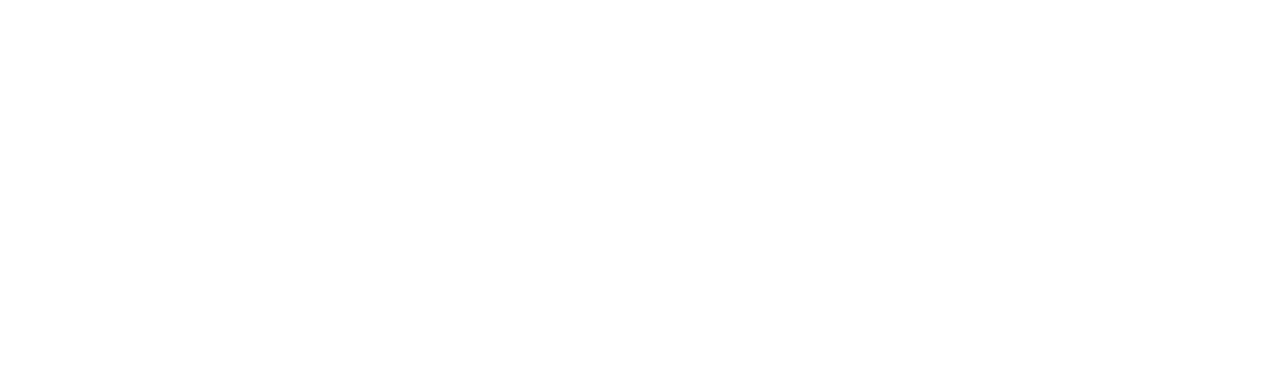
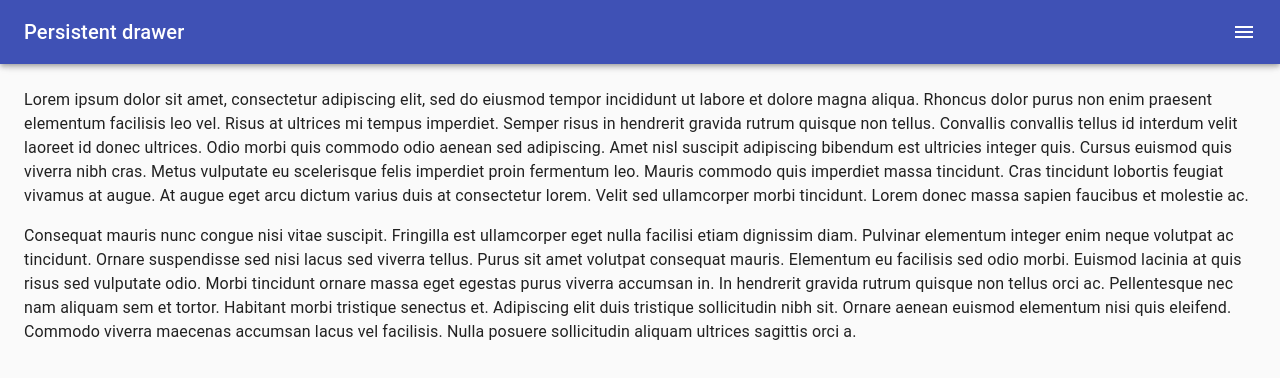
Before and after one commit to Cosmonauto/notorious, a React (Create React App) app: page / in a window 1280 px wide. Shown: the top 378 px of the page. Built offline with nearby package versions, Linux system fonts and the light colour scheme.

Commit message:
added new components

```diff
--- a/package.json
+++ b/package.json
@@ -3,11 +3,15 @@
   "version": "0.1.0",
   "private": true,
   "dependencies": {
+    "@material-ui/core": "^4.11.4",
+    "@material-ui/icons": "^4.11.2",
     "@testing-library/jest-dom": "^5.11.4",
     "@testing-library/react": "^11.1.0",
     "@testing-library/user-event": "^12.1.10",
+    "hero-slider": "^2.0.3",
     "react": "^17.0.2",
     "react-dom": "^17.0.2",
+    "react-responsive-carousel": "^3.2.18",
     "react-scripts": "4.0.3",
     "web-vitals": "^1.0.1"
   },
--- a/src/App.js
+++ b/src/App.js
@@ -1,10 +1,9 @@
 import React from 'react';
+import MainPage from './Views/MainPage/MainPage';
 
 function App() {
   return (
-    <div className="App">
-
-    </div>
+    <MainPage />
   );
 }
 
--- /dev/null
+++ b/src/Layouts/MainLayout.js
@@ -0,0 +1,182 @@
+import React from 'react';
+import clsx from 'clsx';
+import { makeStyles, useTheme } from '@material-ui/core/styles';
+import Drawer from '@material-ui/core/Drawer';
+import AppBar from '@material-ui/core/AppBar';
+import Toolbar from '@material-ui/core/Toolbar';
+import CssBaseline from '@material-ui/core/CssBaseline';
+import List from '@material-ui/core/List';
+import Typography from '@material-ui/core/Typography';
+import Divider from '@material-ui/core/Divider';
+import IconButton from '@material-ui/core/IconButton';
+import MenuIcon from '@material-ui/icons/Menu';
+import ChevronLeftIcon from '@material-ui/icons/ChevronLeft';
+import ChevronRightIcon from '@material-ui/icons/ChevronRight';
+import ListItem from '@material-ui/core/ListItem';
+import ListItemIcon from '@material-ui/core/ListItemIcon';
+import ListItemText from '@material-ui/core/ListItemText';
+import InboxIcon from '@material-ui/icons/MoveToInbox';
+import MailIcon from '@material-ui/icons/Mail';
+
+const drawerWidth = 240;
+
+const useStyles = makeStyles((theme) => ({
+    root: {
+        display: 'flex',
+    },
+    appBar: {
+        transition: theme.transitions.create(['margin', 'width'], {
+            easing: theme.transitions.easing.sharp,
+            duration: theme.transitions.duration.leavingScreen,
+        }),
+    },
+    appBarShift: {
+        width: `calc(100% - ${drawerWidth}px)`,
+        transition: theme.transitions.create(['margin', 'width'], {
+            easing: theme.transitions.easing.easeOut,
+            duration: theme.transitions.duration.enteringScreen,
+        }),
+        marginRight: drawerWidth,
+    },
+    title: {
+        flexGrow: 1,
+    },
+    hide: {
+        display: 'none',
+    },
+    drawer: {
+        width: drawerWidth,
+        flexShrink: 0,
+    },
+    drawerPaper: {
+        width: drawerWidth,
+    },
+    drawerHeader: {
+        display: 'flex',
+        alignItems: 'center',
+        padding: theme.spacing(0, 1),
+        // necessary for content to be below app bar
+        ...theme.mixins.toolbar,
+        justifyContent: 'flex-start',
+    },
+    content: {
+        flexGrow: 1,
+        padding: theme.spacing(3),
+        transition: theme.transitions.create('margin', {
+            easing: theme.transitions.easing.sharp,
+            duration: theme.transitions.duration.leavingScreen,
+        }),
+        marginRight: -drawerWidth,
+    },
+    contentShift: {
+        transition: theme.transitions.create('margin', {
+            easing: theme.transitions.easing.easeOut,
+            duration: theme.transitions.duration.enteringScreen,
+        }),
+        marginRight: 0,
+    },
+}));
+
+export default function PersistentDrawerRight() {
+    const classes = useStyles();
+    const theme = useTheme();
+    const [open, setOpen] = React.useState(false);
+
+    const handleDrawerOpen = () => {
+        setOpen(true);
+    };
+
+    const handleDrawerClose = () => {
+        setOpen(false);
+    };
+
+    return (
+        <div className={classes.root}>
+            <CssBaseline />
+            <AppBar
+                position="fixed"
+                className={clsx(classes.appBar, {
+                    [classes.appBarShift]: open,
+                })}
+            >
+                <Toolbar>
+                    <Typography variant="h6" noWrap className={classes.title}>
+                        Persistent drawer
+                    </Typography>
+                    <IconButton
+                        color="inherit"
+                        aria-label="open drawer"
+                        edge="end"
+                        onClick={handleDrawerOpen}
+                        className={clsx(open && classes.hide)}
+                    >
+                        <MenuIcon />
+                    </IconButton>
+                </Toolbar>
+            </AppBar>
+            <main
+                className={clsx(classes.content, {
+                    [classes.contentShift]: open,
+                })}
+            >
+                <div className={classes.drawerHeader} />
+                <Typography paragraph>
+                    Lorem ipsum dolor sit amet, consectetur adipiscing elit, sed do eiusmod tempor incididunt
+                    ut labore et dolore magna aliqua. Rhoncus dolor purus non enim praesent elementum
+                    facilisis leo vel. Risus at ultrices mi tempus imperdiet. Semper risus in hendrerit
+                    gravida rutrum quisque non tellus. Convallis convallis tellus id interdum velit laoreet id
+                    donec ultrices. Odio morbi quis commodo odio aenean sed adipiscing. Amet nisl suscipit
+                    adipiscing bibendum est ultricies integer quis. Cursus euismod quis viverra nibh cras.
+                    Metus vulputate eu scelerisque felis imperdiet proin fermentum leo. Mauris commodo quis
+                    imperdiet massa tincidunt. Cras tincidunt lobortis feugiat vivamus at augue. At augue eget
+                    arcu dictum varius duis at consectetur lorem. Velit sed ullamcorper morbi tincidunt. Lorem
+                    donec massa sapien faucibus et molestie ac.
+                </Typography>
+                <Typography paragraph>
+                    Consequat mauris nunc congue nisi vitae suscipit. Fringilla est ullamcorper eget nulla
+                    facilisi etiam dignissim diam. Pulvinar elementum integer enim neque volutpat ac
+                    tincidunt. Ornare suspendisse sed nisi lacus sed viverra tellus. Purus sit amet volutpat
+                    consequat mauris. Elementum eu facilisis sed odio morbi. Euismod lacinia at quis risus sed
+                    vulputate odio. Morbi tincidunt ornare massa eget egestas purus viverra accumsan in. In
+                    hendrerit gravida rutrum quisque non tellus orci ac. Pellentesque nec nam aliquam sem et
+                    tortor. Habitant morbi tristique senectus et. Adipiscing elit duis tristique sollicitudin
+                    nibh sit. Ornare aenean euismod elementum nisi quis eleifend. Commodo viverra maecenas
+                    accumsan lacus vel facilisis. Nulla posuere sollicitudin aliquam ultrices sagittis orci a.
+                </Typography>
+            </main>
+            <Drawer
+                className={classes.drawer}
+                variant="persistent"
+                anchor="right"
+                open={open}
+                classes={{
+                    paper: classes.drawerPaper,
+                }}
+            >
+                <div className={classes.drawerHeader}>
+                    <IconButton onClick={handleDrawerClose}>
+                        {theme.direction === 'rtl' ? <ChevronLeftIcon /> : <ChevronRightIcon />}
+                    </IconButton>
+                </div>
+                <Divider />
+                <List>
+                    {['Inbox', 'Starred', 'Send email', 'Drafts'].map((text, index) => (
+                        <ListItem button key={text}>
+                            <ListItemIcon>{index % 2 === 0 ? <InboxIcon /> : <MailIcon />}</ListItemIcon>
+                            <ListItemText primary={text} />
+                        </ListItem>
+                    ))}
+                </List>
+                <Divider />
+                <List>
+                    {['All mail', 'Trash', 'Spam'].map((text, index) => (
+                        <ListItem button key={text}>
+                            <ListItemIcon>{index % 2 === 0 ? <InboxIcon /> : <MailIcon />}</ListItemIcon>
+                            <ListItemText primary={text} />
+                        </ListItem>
+                    ))}
+                </List>
+            </Drawer>
+        </div>
+    );
+}
--- /dev/null
+++ b/src/Views/MainPage/MainPage.js
@@ -0,0 +1,10 @@
+import React from 'react'
+import MainLayout from '../../Layouts/MainLayout'
+
+export default function MainPage() {
+    return (
+        <MainLayout>
+
+        </MainLayout>
+    )
+}
--- /dev/null
+++ b/src/context/ChocolateContext.js
@@ -0,0 +1,2 @@
+import axios from 'axios';
+import React, { useReducer } from 'react';
```
Also changed, not shown: src/components/HeroSlider/HeroSlider.js (added), 1 other file (tests, documents, lock files or other folders).
